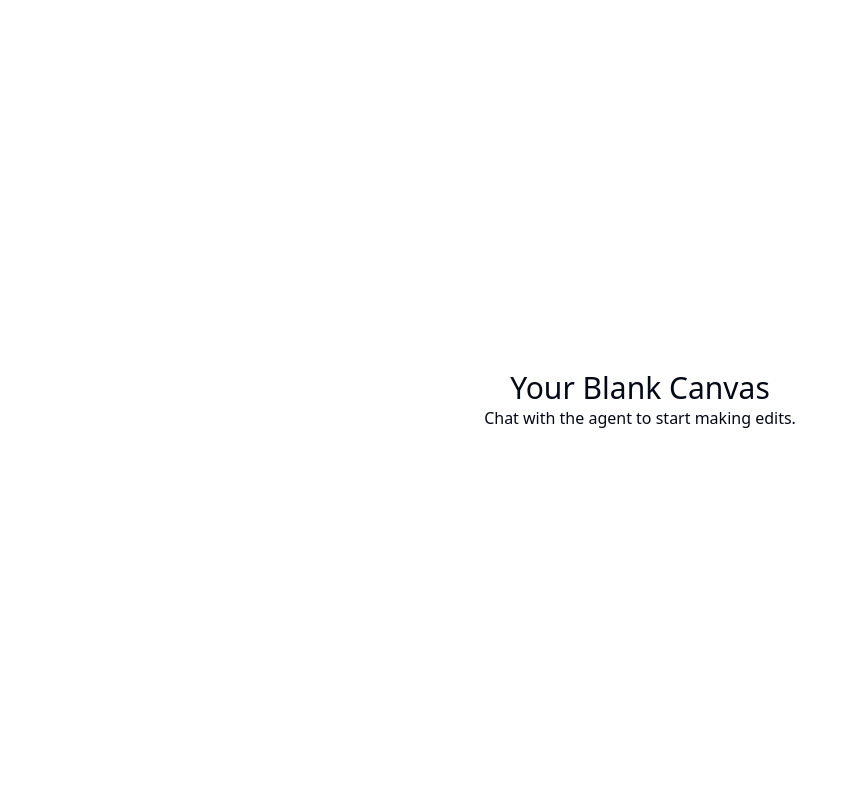
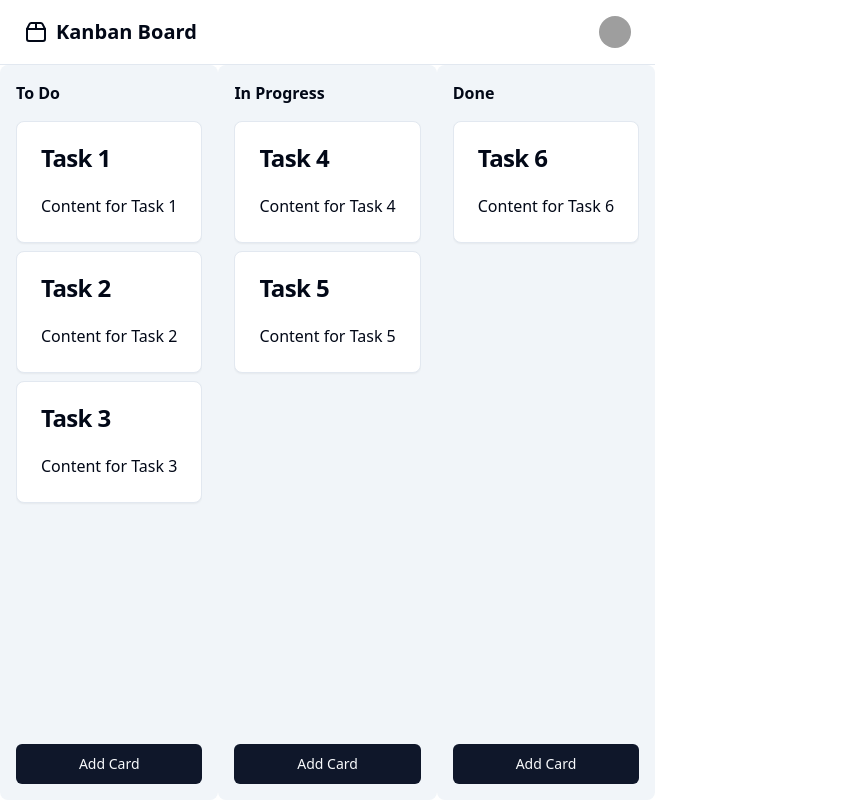
Before and after one commit to GPT-Engineer-App-Dev/task-flow-kanban, a React (Vite) app: page / in a window 1280 px wide. Shown: the whole page, without its empty margins (0-858 px from the left). Built offline with nearby package versions, Linux system fonts and the light colour scheme; grey boxes are pictures that could not be loaded.

Commit message:
Implement initial Kanban board layout

```diff
--- /dev/null
+++ b/src/components/KanbanColumn.jsx
@@ -0,0 +1,38 @@
+import { Draggable } from "react-beautiful-dnd";
+import { Button } from "@/components/ui/button";
+import { Card, CardContent, CardHeader, CardTitle } from "@/components/ui/card";
+
+export const KanbanColumn = ({ column, tasks, provided }) => {
+  return (
+    <div
+      {...provided.droppableProps}
+      ref={provided.innerRef}
+      className="bg-secondary p-4 rounded-lg h-full flex flex-col"
+    >
+      <h2 className="font-semibold mb-4">{column.title}</h2>
+      <div className="flex-grow overflow-y-auto space-y-2">
+        {tasks.map((task, index) => (
+          <Draggable key={task.id} draggableId={task.id} index={index}>
+            {(provided) => (
+              <Card
+                ref={provided.innerRef}
+                {...provided.draggableProps}
+                {...provided.dragHandleProps}
+                className="mb-2"
+              >
+                <CardHeader>
+                  <CardTitle>{task.title}</CardTitle>
+                </CardHeader>
+                <CardContent>
+                  <p>{task.content}</p>
+                </CardContent>
+              </Card>
+            )}
+          </Draggable>
+        ))}
+        {provided.placeholder}
+      </div>
+      <Button className="w-full mt-4">Add Card</Button>
+    </div>
+  );
+};
--- /dev/null
+++ b/src/components/UserNav.jsx
@@ -0,0 +1,53 @@
+import { Avatar, AvatarFallback, AvatarImage } from "@/components/ui/avatar"
+import { Button } from "@/components/ui/button"
+import {
+  DropdownMenu,
+  DropdownMenuContent,
+  DropdownMenuGroup,
+  DropdownMenuItem,
+  DropdownMenuLabel,
+  DropdownMenuSeparator,
+  DropdownMenuShortcut,
+  DropdownMenuTrigger,
+} from "@/components/ui/dropdown-menu"
+
+export function UserNav() {
+  return (
+    <DropdownMenu>
+      <DropdownMenuTrigger asChild>
+        <Button variant="ghost" className="relative h-8 w-8 rounded-full">
+          <Avatar className="h-8 w-8">
+            <AvatarImage src="/avatars/01.png" alt="@shadcn" />
+            <AvatarFallback>SC</AvatarFallback>
+          </Avatar>
+        </Button>
+      </DropdownMenuTrigger>
+      <DropdownMenuContent className="w-56" align="end" forceMount>
+        <DropdownMenuLabel className="font-normal">
+          <div className="flex flex-col space-y-1">
+            <p className="text-sm font-medium leading-none">shadcn</p>
+            <p className="text-xs leading-none text-muted-foreground">
+              m@example.com
+            </p>
+          </div>
+        </DropdownMenuLabel>
+        <DropdownMenuSeparator />
+        <DropdownMenuGroup>
+          <DropdownMenuItem>
+            Profile
+            <DropdownMenuShortcut>⇧⌘P</DropdownMenuShortcut>
+          </DropdownMenuItem>
+          <DropdownMenuItem>
+            Settings
+            <DropdownMenuShortcut>⌘S</DropdownMenuShortcut>
+          </DropdownMenuItem>
+        </DropdownMenuGroup>
+        <DropdownMenuSeparator />
+        <DropdownMenuItem>
+          Log out
+          <DropdownMenuShortcut>⇧⌘Q</DropdownMenuShortcut>
+        </DropdownMenuItem>
+      </DropdownMenuContent>
+    </DropdownMenu>
+  )
+}
--- a/src/pages/Index.jsx
+++ b/src/pages/Index.jsx
@@ -1,12 +1,142 @@
-// Update this page (the content is just a fallback if you fail to update the page)
+import { useState } from "react";
+import { DragDropContext, Droppable } from "react-beautiful-dnd";
+import { Button } from "@/components/ui/button";
+import { Card, CardContent, CardHeader, CardTitle } from "@/components/ui/card";
+import { ResizablePanel, ResizablePanelGroup } from "@/components/ui/resizable";
+import { UserNav } from "@/components/UserNav";
+import { KanbanColumn } from "@/components/KanbanColumn";
+import { Package2 } from "lucide-react";
+
+const initialData = {
+  columns: {
+    "column-1": {
+      id: "column-1",
+      title: "To Do",
+      taskIds: ["task-1", "task-2", "task-3"],
+    },
+    "column-2": {
+      id: "column-2",
+      title: "In Progress",
+      taskIds: ["task-4", "task-5"],
+    },
+    "column-3": {
+      id: "column-3",
+      title: "Done",
+      taskIds: ["task-6"],
+    },
+  },
+  tasks: {
+    "task-1": { id: "task-1", title: "Task 1", content: "Content for Task 1" },
+    "task-2": { id: "task-2", title: "Task 2", content: "Content for Task 2" },
+    "task-3": { id: "task-3", title: "Task 3", content: "Content for Task 3" },
+    "task-4": { id: "task-4", title: "Task 4", content: "Content for Task 4" },
+    "task-5": { id: "task-5", title: "Task 5", content: "Content for Task 5" },
+    "task-6": { id: "task-6", title: "Task 6", content: "Content for Task 6" },
+  },
+  columnOrder: ["column-1", "column-2", "column-3"],
+};
 
 const Index = () => {
+  const [data, setData] = useState(initialData);
+
+  const onDragEnd = (result) => {
+    const { destination, source, draggableId } = result;
+
+    if (!destination) {
+      return;
+    }
+
+    if (
+      destination.droppableId === source.droppableId &&
+      destination.index === source.index
+    ) {
+      return;
+    }
+
+    const start = data.columns[source.droppableId];
+    const finish = data.columns[destination.droppableId];
+
+    if (start === finish) {
+      const newTaskIds = Array.from(start.taskIds);
+      newTaskIds.splice(source.index, 1);
+      newTaskIds.splice(destination.index, 0, draggableId);
+
+      const newColumn = {
+        ...start,
+        taskIds: newTaskIds,
+      };
+
+      const newData = {
+        ...data,
+        columns: {
+          ...data.columns,
+          [newColumn.id]: newColumn,
+        },
+      };
+
+      setData(newData);
+      return;
+    }
+
+    // Moving from one list to another
+    const startTaskIds = Array.from(start.taskIds);
+    startTaskIds.splice(source.index, 1);
+    const newStart = {
+      ...start,
+      taskIds: startTaskIds,
+    };
+
+    const finishTaskIds = Array.from(finish.taskIds);
+    finishTaskIds.splice(destination.index, 0, draggableId);
+    const newFinish = {
+      ...finish,
+      taskIds: finishTaskIds,
+    };
+
+    const newData = {
+      ...data,
+      columns: {
+        ...data.columns,
+        [newStart.id]: newStart,
+        [newFinish.id]: newFinish,
+      },
+    };
+    setData(newData);
+  };
+
   return (
-    <div className="flex-grow flex justify-center items-center">
-      <div className="text-center">
-        <h1 className="text-3xl">Your Blank Canvas</h1>
-        <p>Chat with the agent to start making edits.</p>
-      </div>
+    <div className="flex flex-col h-screen">
+      <header className="flex items-center justify-between px-6 py-4 border-b">
+        <div className="flex items-center space-x-2">
+          <Package2 className="h-6 w-6" />
+          <h1 className="text-xl font-semibold">Kanban Board</h1>
+        </div>
+        <UserNav />
+      </header>
+      <main className="flex-grow overflow-x-auto">
+        <DragDropContext onDragEnd={onDragEnd}>
+          <ResizablePanelGroup direction="horizontal" className="min-h-full">
+            {data.columnOrder.map((columnId, index) => {
+              const column = data.columns[columnId];
+              const tasks = column.taskIds.map((taskId) => data.tasks[taskId]);
+
+              return (
+                <ResizablePanel key={column.id} defaultSize={33}>
+                  <Droppable droppableId={column.id}>
+                    {(provided) => (
+                      <KanbanColumn
+                        column={column}
+                        tasks={tasks}
+                        provided={provided}
+                      />
+                    )}
+                  </Droppable>
+                </ResizablePanel>
+              );
+            })}
+          </ResizablePanelGroup>
+        </DragDropContext>
+      </main>
     </div>
   );
 };
```
